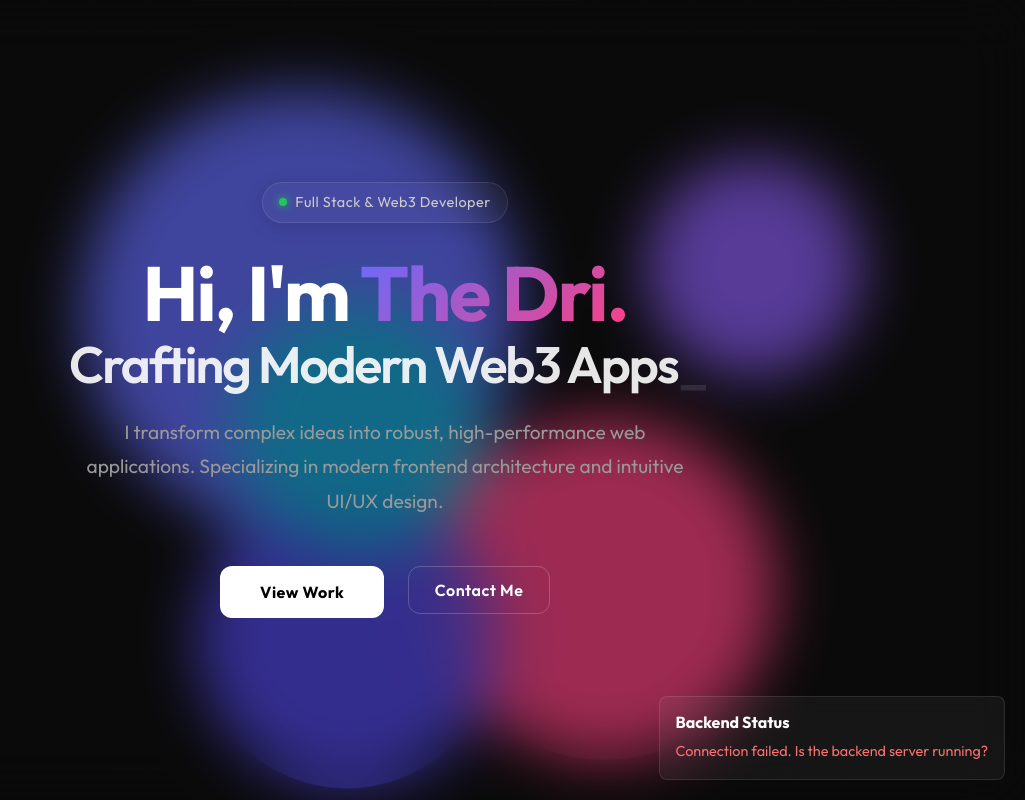
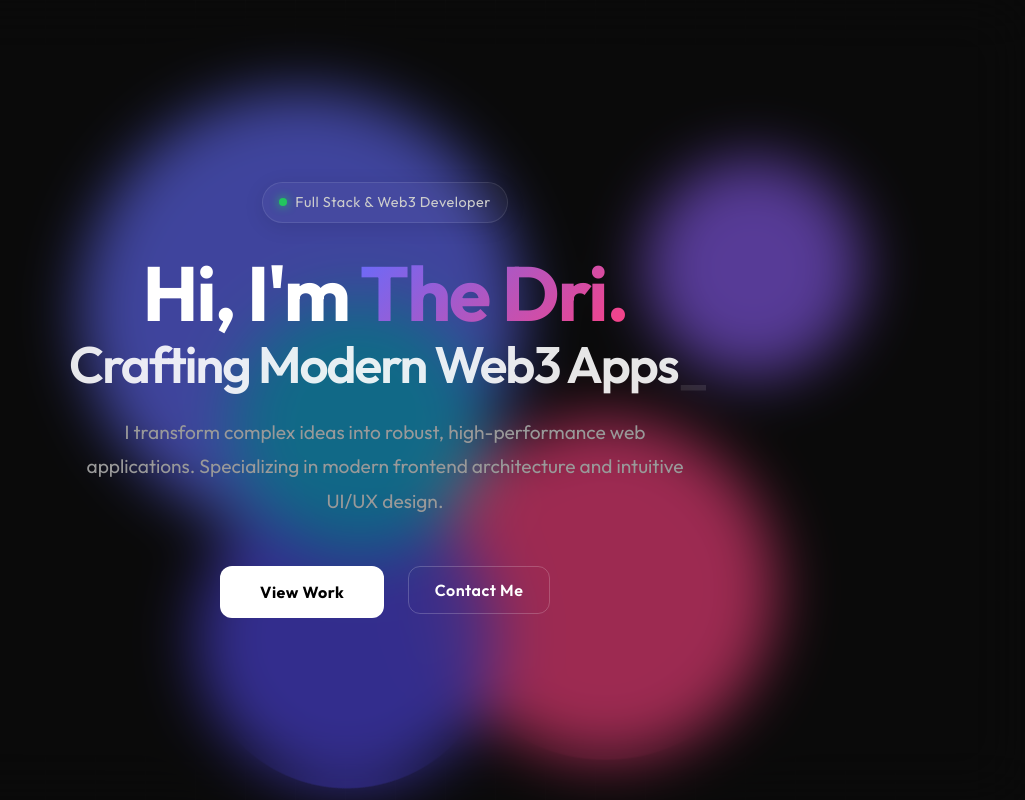
Before and after one commit to IndraNP06/TheDri, a React (Vite) app: page / in a window 1280 px wide. Shown: the top 800 px of the page, without its empty margins (255-1280 px from the left). Built offline with nearby package versions, Linux system fonts and the light colour scheme; no server answers.

Commit message:
UI: Remove Backend Status (TestConnection) component from Home

```diff
--- a/src/pages/Home.jsx
+++ b/src/pages/Home.jsx
@@ -1,6 +1,5 @@
 import { Hero } from '../components/Hero';
 import { Skills, Projects, Contact, About, Experience } from '../components/Sections';
-import { TestConnection } from '../components/TestConnection';
 
 export function Home() {
     return (
@@ -10,7 +9,6 @@ export function Home() {
             <Skills />
             <Experience />
             <Projects />
-            <TestConnection />
             <Contact />
         </div>
     );
```
